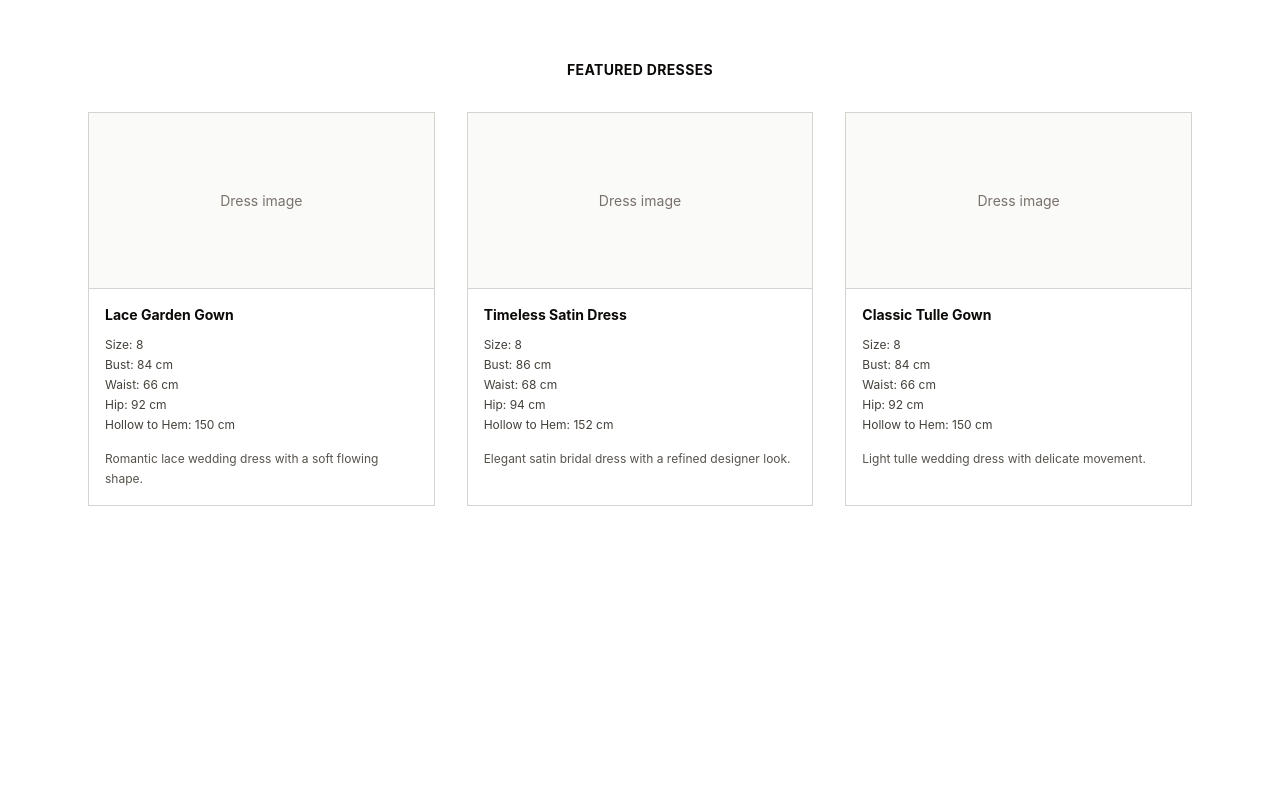
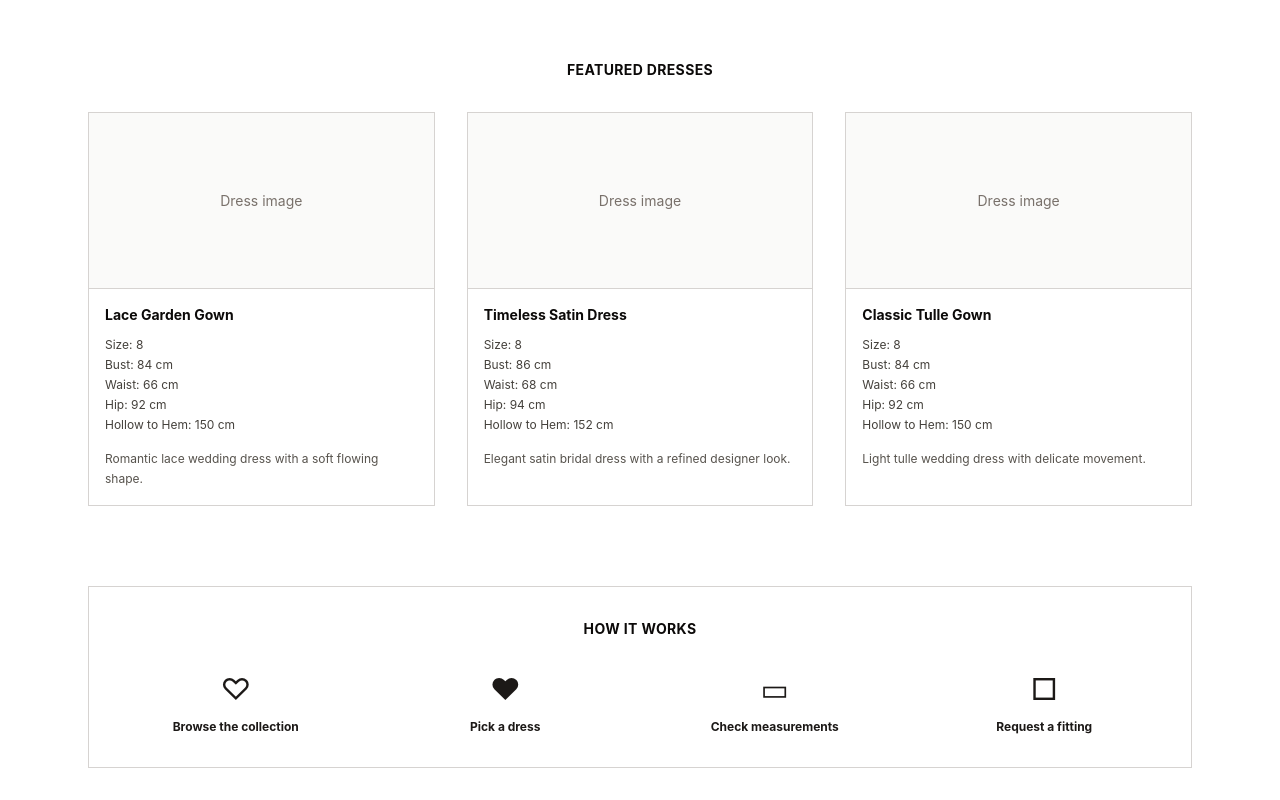
Before and after one commit to wyangy/wedding-dress-shop, a React (Vite) app: page / in a window 1280 px wide. Shown: the part 523-1323 px from the top of the page. Before the commit the page ends 1077 px from the top, so only its background shows below. Built offline with nearby package versions, Linux system fonts and the light colour scheme.

Commit message:
Add how it works section

```diff
--- a/src/components/home/HowItWorks.tsx
+++ b/src/components/home/HowItWorks.tsx
@@ -0,0 +1,41 @@
+const steps = [
+  {
+    title: "Browse the collection",
+    icon: "♡",
+  },
+  {
+    title: "Pick a dress",
+    icon: "♥",
+  },
+  {
+    title: "Check measurements",
+    icon: "▭",
+  },
+  {
+    title: "Request a fitting",
+    icon: "□",
+  },
+];
+
+function HowItWorks() {
+  return (
+    <section id="how-it-works" className="mx-auto max-w-6xl px-6 py-8">
+      <div className="border border-stone-300 px-6 py-8">
+        <h2 className="mb-8 text-center text-sm font-bold uppercase tracking-wide text-stone-950">
+          How It Works
+        </h2>
+
+        <div className="grid gap-6 md:grid-cols-4">
+          {steps.map((step) => (
+            <div key={step.title} className="text-center">
+              <div className="mb-3 text-3xl text-stone-900">{step.icon}</div>
+              <p className="text-xs font-bold text-stone-900">{step.title}</p>
+            </div>
+          ))}
+        </div>
+      </div>
+    </section>
+  );
+}
+
+export default HowItWorks;
--- a/src/pages/HomePage.tsx
+++ b/src/pages/HomePage.tsx
@@ -1,6 +1,7 @@
 import Header from "../components/layout/Header";
 import Hero from "../components/home/Hero";
 import FeaturedDresses from "../components/home/FeaturedDresses";
+import HowItWorks from "../components/home/HowItWorks";
 
 function HomePage() {
   return (
@@ -10,6 +11,7 @@ function HomePage() {
       <main>
         <Hero />
         <FeaturedDresses />
+        <HowItWorks />
       </main>
     </>
   );
```
